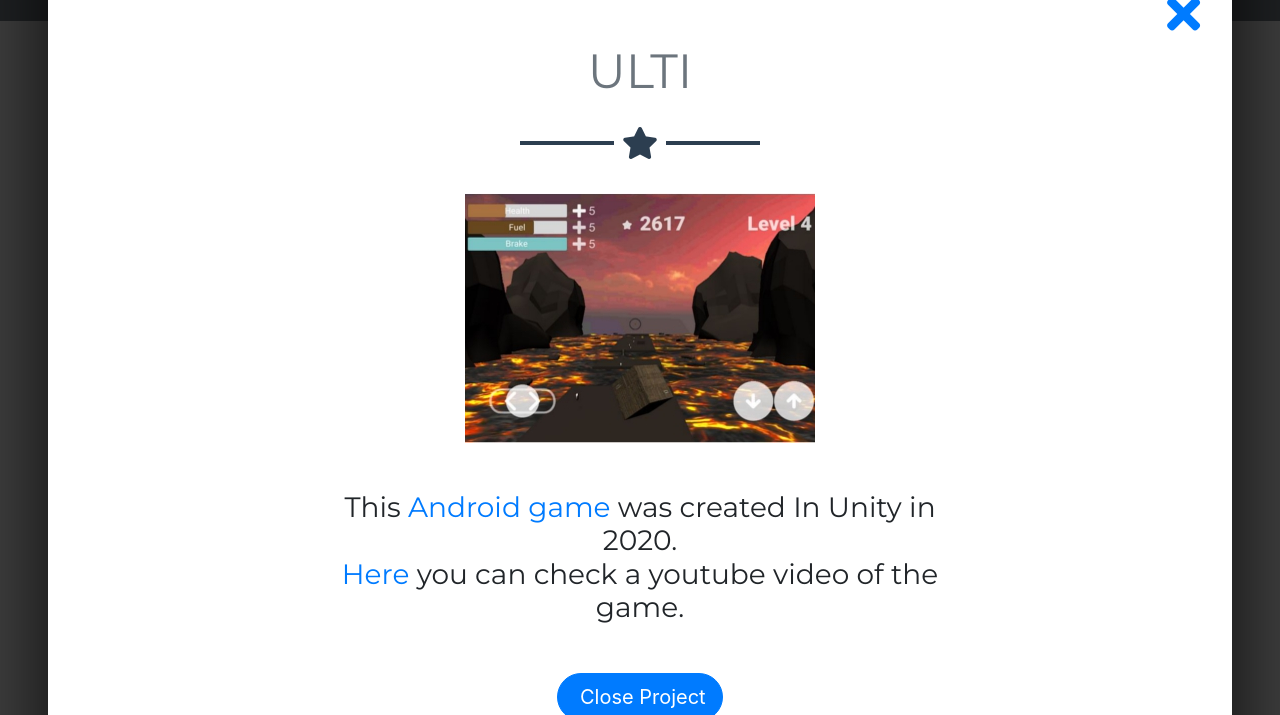
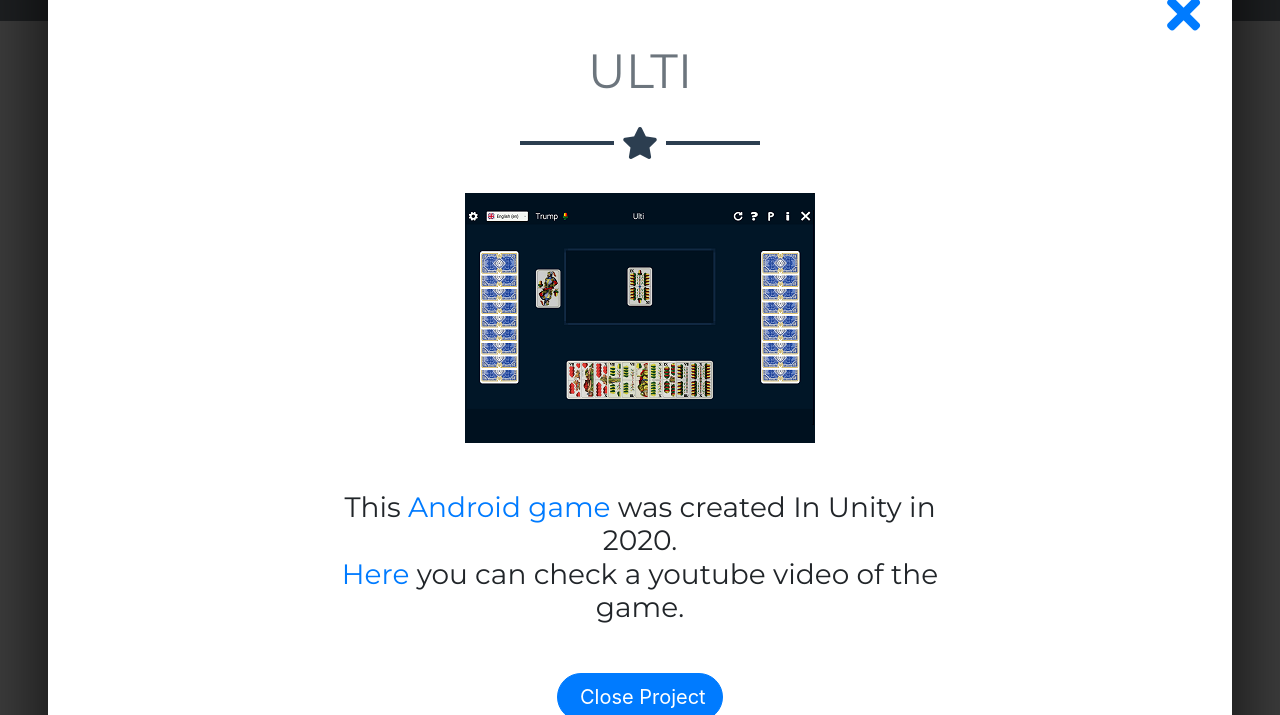
Before and after one commit to acgabor/acgabor.github.io, a website with bundled scripts: page index.html in a window 1280 px wide. Both pictures are taken after a click on the link 260 px from the left and 1463 px from the top of the page. Shown: the part 1148-1863 px from the top of the page. Built offline with nearby package versions, Linux system fonts and the light colour scheme; some icons are missing.

Commit message:
picture link changed

```diff
--- a/index.html
+++ b/index.html
@@ -543,7 +543,7 @@
           <div class="col-lg-8 mx-auto">
             <h2 class="text-secondary text-uppercase mb-0">Ulti</h2>
             <hr class="star-dark mb-5">
-            <img class="img-fluid mb-5" src="img/portfolio/GameOfBox.jpg" alt="">
+            <img class="img-fluid mb-5" src="img/portfolio/ulti.png" alt="">
             <h3 class="mb-5">
               This <a href="https://play.google.com/store/apps/details?id=com.acgabor.ulti" target="_blank">Android game</a> was created In Unity in 2020.
               <br>
```
